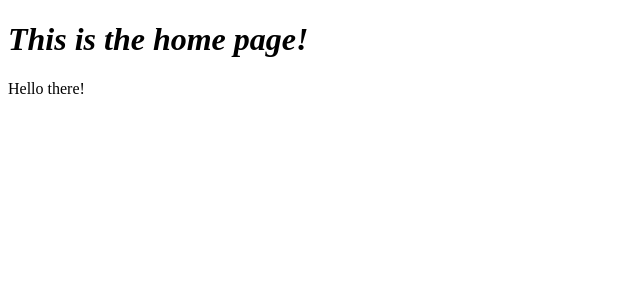
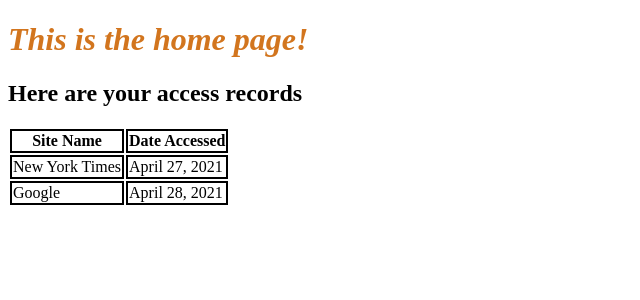
Before and after one commit to rmondal37/pages, a Django app: page / in a window 1280 px wide. Shown: the top 300 px of the page, without its empty margins (0-640 px from the left). Run offline with Django 3.2, Linux system fonts and the light colour scheme; data comes from the database, SQL or seed files in the repository; both versions use the stored data as it was after the commit.

Commit message:
added models to views.py  and changes in home.html

```diff
--- /dev/null
+++ b/pageapp/static/styles.css
@@ -0,0 +1,8 @@
+h1 {
+  color: rgb(210, 117, 30);
+}
+
+th,
+td {
+  border: 2px solid black;
+}
--- a/pageapp/views.py
+++ b/pageapp/views.py
@@ -1,10 +1,12 @@
 from django.shortcuts import render
 
 from django.http import HttpResponse
+from .models import Topic, WebPage, AccessRecord
 
 # Create your views here.
 
 
 def index(request):
-    my_dict = {'insert_me': "Hello there!"}
-    return render(request, 'pageapp/home.html', context=my_dict)
+    webpage_list = AccessRecord.objects.order_by('date')
+    date_dict = {'access_records': webpage_list}
+    return render(request, 'pageapp/home.html', context=date_dict)
--- a/templates/pageapp/home.html
+++ b/templates/pageapp/home.html
@@ -1,13 +1,38 @@
 <!DOCTYPE html>
+{% load static %}
 <html lang="en">
 <head>
     <meta charset="UTF-8">
     <meta http-equiv="X-UA-Compatible" content="IE=edge">
     <meta name="viewport" content="width=device-width, initial-scale=1.0">
+    <link rel="stylesheet" href="{% static '/styles.css' %}"/>
     <title>Home page</title>
 </head>
+
 <body>
     <h1><em>This is the home page!</em></h1>
-    {{ insert_me }}
+    <h2>Here are your access records</h2>
+
+   <div class="showrecords">
+       {% if access_records %}
+        <table>
+            <thead>
+                <th>Site Name</th>
+                <th>Date Accessed</th>
+            </thead>
+
+            {% for acc in access_records %}
+             <tr>
+                 <td>{{ acc.name }}</td>
+                 <td>{{ acc.date }}</td>
+             </tr>
+            {% endfor %}
+        </table>
+
+        {% else %}
+         <p>NO ACCESS RECORDS FOUND!!</p>
+        {% endif %}
+
+   </div>
 </body>
 </html>
```
Also changed, not shown: db.sqlite3.
